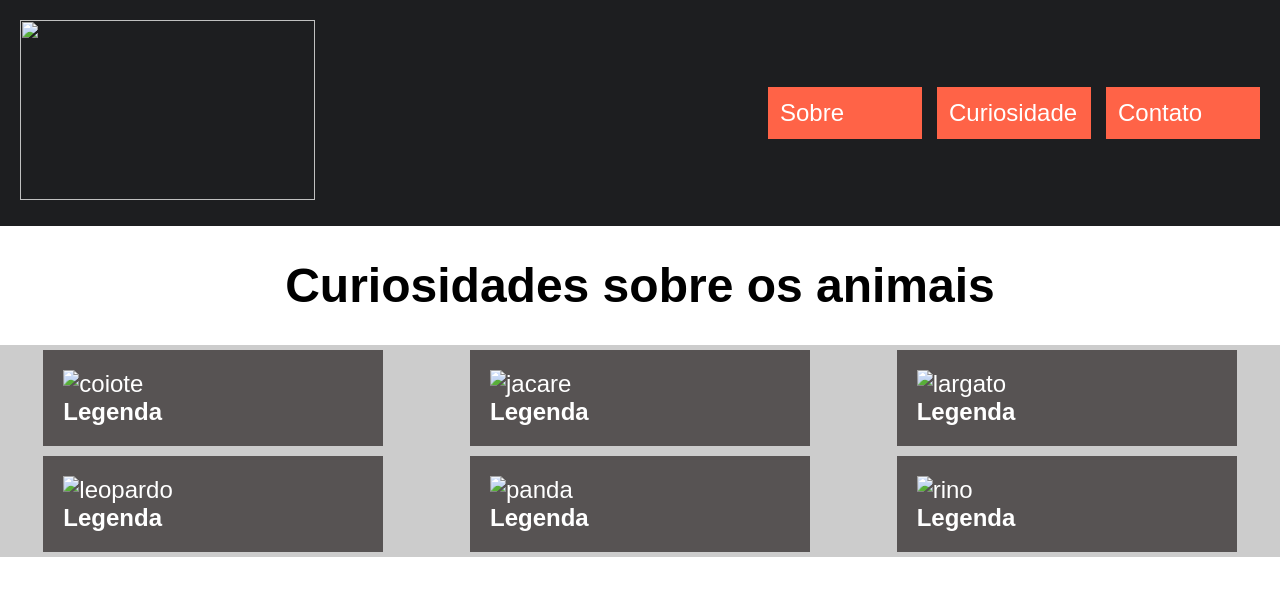
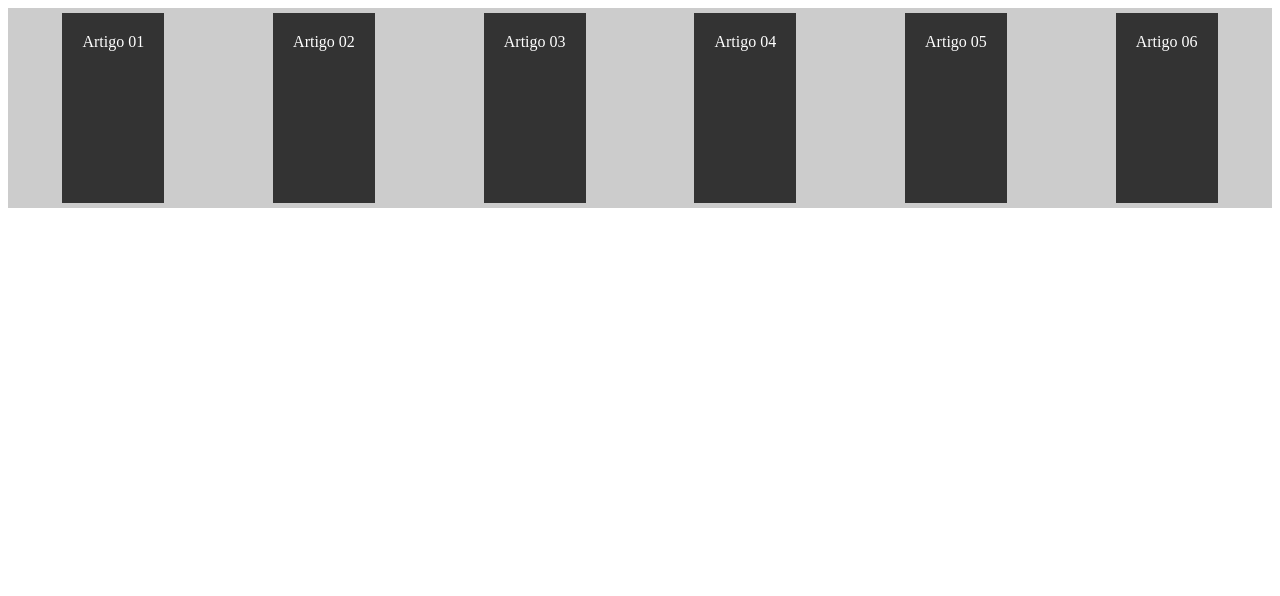
Before and after one commit to mariaalicegz/IW1-bimestre3, a plain HTML site: page index.html in a window 1280 px wide. Drawn offline with Linux system fonts and the light colour scheme.

Commit message:
IW1 - Aula 1 e 2
dia 01/08 e 08/08

```diff
--- a/index.html
+++ b/index.html
@@ -4,51 +4,30 @@
     <meta charset="UTF-8">
     <meta name="viewport" content="width=device-width, initial-scale=1.0">
     <link rel="stylesheet" href="style.css">
-    <title>Document</title>
+    <title>Aula Inicial - CSS Flexbox</title>
 </head>
 <body>
-    <div class="header">
-        <a hreflang="#.html"><img src="img/raposa1-removebg-preview.png" alt=""></a>
-        <div class="nav">
-            <ul class="menu">
-      <li> <a href="#.html">Sobre</a></li>
-      <li> <a href="#.html">Curiosidade</a></li>
-      <li> <a href="#.html">Contato</a></li>
-            </ul>
-        </div>
-    </div>
-<h1>Curiosidades sobre os animais</h1>
-<div class="container">
-    <div class="item img1">
-        <img src="img/coiote.jpg" alt="coiote"
-        title="imagem-coiote">
-        <h4>Legenda</h4>
-    </div>
-        <div class="item img2">
-            <img src="img/jacare.jpg" alt="jacare"
-            title="imagem-jacare">
-            <h4>Legenda</h4>
-        </div>
-        <div class="item img3">
-            <img src="img/lagarto.jpg" alt="largato"
-            title="imagem-largato">
-            <h4>Legenda</h4>
-        </div>
-        <div class="item img4">
-            <img src="img/leopardo.jpg" alt="leopardo"
-            title="imagem-leopardo">
-            <h4>Legenda</h4>
-        </div>
-        <div class="item img5">
-            <img src="img/panda.jpg" alt="panda"
-            title="imagem-rino">
-            <h4>Legenda</h4>
-        </div>
-        <div class="item img6">
-            <img src="img/rinoceronte.jpg" alt="rino"
-            title="imagem-rino">
-            <h4>Legenda</h4>
-        </div>
-</div>
+    <section class="container">
+        <article class="item article=01">
+        Artigo 01
+        </article>
+        <article class="item article=02">
+        Artigo 02
+        </article>
+        <article class="item article=03">
+        Artigo 03
+        </article>
+        <article class="item article=04">
+        Artigo 04
+        </article>
+        <article class="item article=05">
+        Artigo 05
+        </article>
+        <article class="item article=06">
+        Artigo 06
+        </article>
+
+    </section>
+
 </body>
 </html>
--- a/style.css
+++ b/style.css
@@ -1,60 +1,13 @@
-body, ul, li, h4{
-    margin: 0;
-    padding: 0;
-    list-style-type: none;
-    font-size: 24px;
-    font-family:Arial, Helvetica, sans-serif;
-}
-h1{
-    text-align: center;
-}
-li{
-    width: 130px;
-}
-.menu li a:hover{
-    background-color: #575353;
-    color: tomato;
-}
-a{
-    text-decoration:none;
-    color: white;
-}
-.header{
-    background-color: #1d1e20;
-    display: flex;
-    flex-wrap: wrap;
-    justify-content: space-between;
-    align-items: center;
-    padding: 20px;
-}
-.menu{
-    display: flex;
-}
-.menu li{
-    margin-left:15px;
-}
-.menu li {
-display:block;
-padding: 12px;
-background-color:tomato;
-}
 .container{
     background-color: #ccc;
+    height: 200px;
     display: flex;
-    flex-direction: row;
-    flex-wrap: wrap;
+    flex-flow: row wrap;
     justify-content: space-around;
-    align-items: flex-start;
-    align-content: flex-start;
 }
 .item{
-    background-color: #575353;
+    background-color: #333;
     color: #fff;
     padding: 20px;
     margin: 5px;
-    width: 300px;
 }
-img{
-    width: 295px;
-    height: 180px;
-}
```
